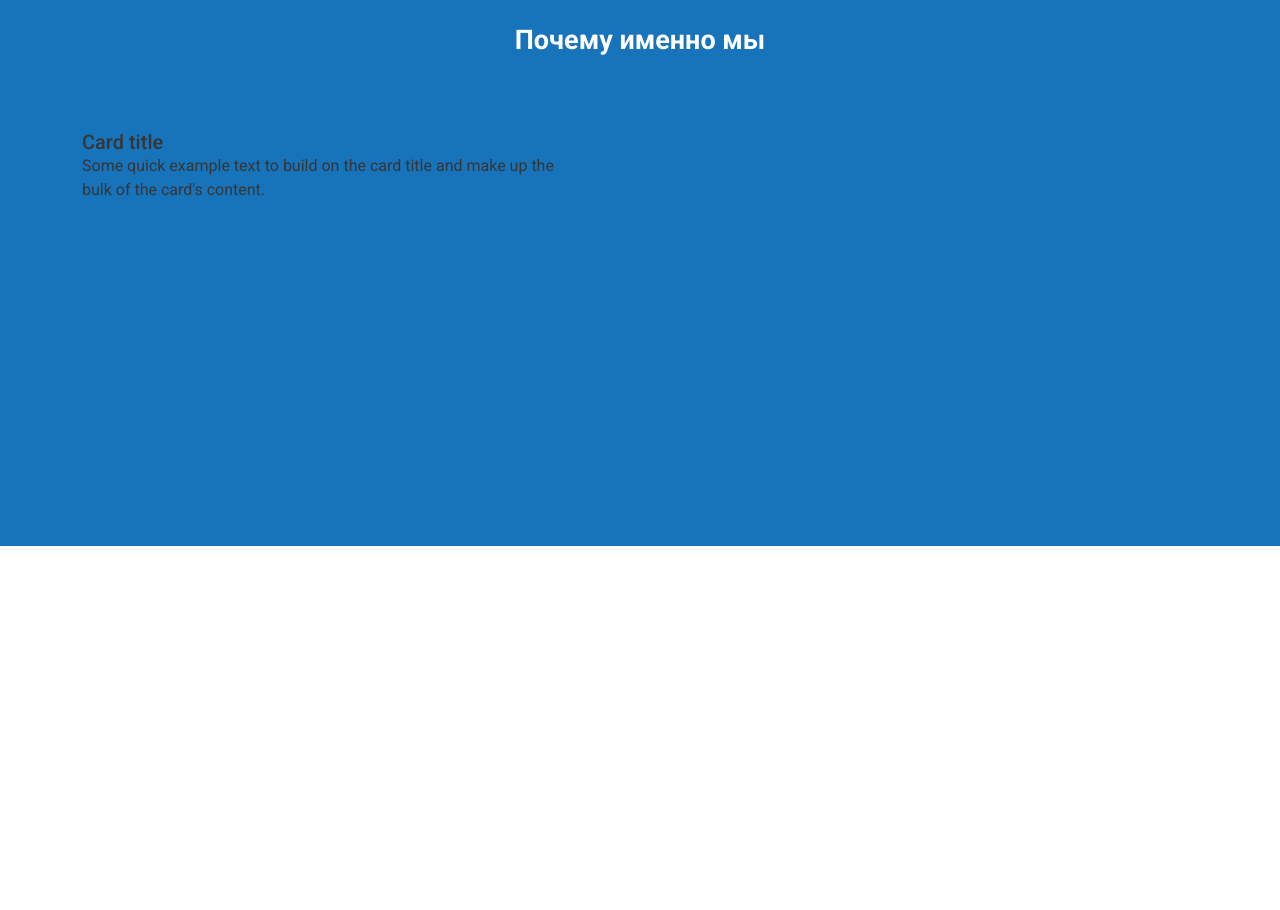
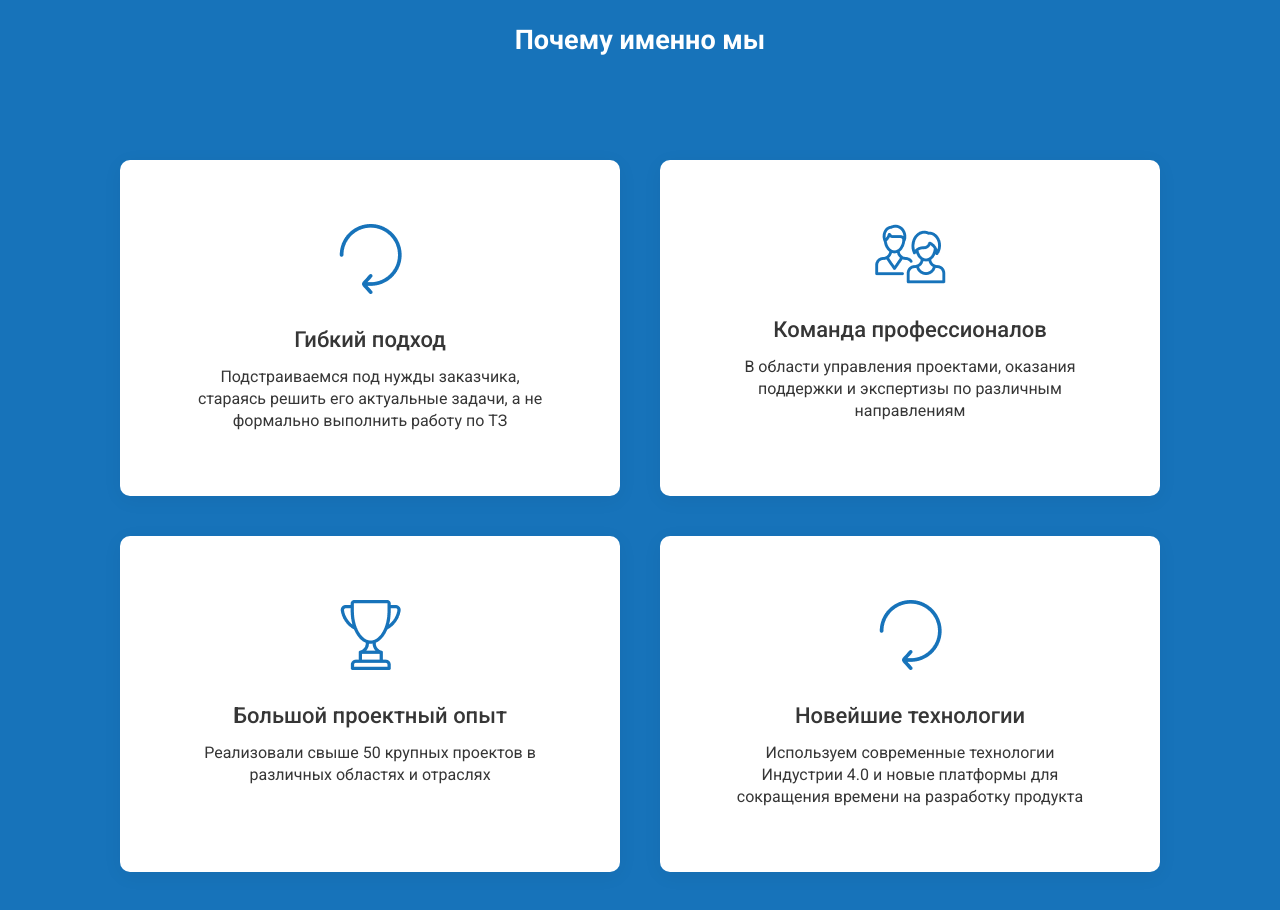
Before and after one commit to stinger93/it-technologies, a plain HTML site: page index.html in a window 1280 px wide. Shown: the part 840-1750 px from the top of the page. Before the commit the page ends 1386 px from the top, so only its background shows below. Drawn offline with nearby package versions, Linux system fonts and the light colour scheme.

Commit message:
Карточки и боксшадоу

```diff
--- a/css/main.css
+++ b/css/main.css
@@ -24,6 +24,7 @@
     line-height: 40px;
     color: #FFFFFF !important;
     text-align: center;
+    margin-bottom: 80px;
 }
 
 .title.dark{
@@ -145,11 +146,34 @@ nav{
     top: 54px;
 }
 
-.why-cards{
-
+.why-card{
+    width: 500px;
+    height: 336px;
+    background: #FFFFFF;
+    box-shadow: 0px 4px 20px rgba(0, 0, 0, 0.05);
+    border-radius: 10px;
+    padding: 64px 0;
+    margin: 20px;
+    transition: all ease .3s;
 }
 
-.why-card{
-    max-width: 485px;
-    height: 336px;
+.why-card:hover{
+    transition: all ease .3s;
+    cursor: pointer;
+    box-shadow: 0 0 30px 5px;
 }
+
+.why-card-title{
+    font-weight: 500;
+    font-size: 22px;
+    line-height: 130%;
+    margin-top: 32px;
+}
+
+.why-card-text{
+    font-weight: 400;
+    font-size: 16px;
+    line-height: 140%;
+    margin: 11px auto 0;
+    width: 360px;
+}
--- a/index.html
+++ b/index.html
@@ -37,15 +37,56 @@
     <section class="why bkg-blue">
         <div class="container section-container">
             <div class="title">Почему именно мы</div>
-            <div class="why-cards d-flex">
+            <div class="why-cards d-flex flex-wrap justify-content-center">
 
                 <div class="why-card">
 
-                    <img src="/assets/img/Cards/Vector.png" alt="...">
+                   <div class="d-flex justify-content-center">
+                       <img src="/assets/img/Cards/Vector.png" alt="...">
+                   </div>
 
-                    <div class="card-body">
-                        <h5 class="card-title">Card title</h5>
-                        <p class="card-text">Some quick example text to build on the card title and make up the bulk of the card's content.</p>
+                    <div class="card-body text-center">
+                        <h5 class="why-card-title">Гибкий подход</h5>
+                        <p class="why-card-text"> Подстраиваемся под нужды заказчика, стараясь решить его актуальные задачи, а не формально выполнить работу по ТЗ</p>
+                    </div>
+
+                </div>
+
+                <div class="why-card">
+
+                   <div class="d-flex justify-content-center">
+                       <img src="/assets/img/Cards/Union.png" alt="...">
+                   </div>
+
+                    <div class="card-body text-center">
+                        <h5 class="why-card-title">Команда профессионалов</h5>
+                        <p class="why-card-text">В области управления проектами, оказания поддержки и экспертизы по различным направлениям</p>
+                    </div>
+
+                </div>
+
+                <div class="why-card">
+
+                   <div class="d-flex justify-content-center">
+                       <img src="/assets/img/Cards/Vector(4).png" alt="...">
+                   </div>
+
+                    <div class="card-body text-center">
+                        <h5 class="why-card-title">Большой проектный опыт</h5>
+                        <p class="why-card-text">Реализовали свыше 50  крупных проектов в различных областях и отраслях</p>
+                    </div>
+
+                </div>
+
+                <div class="why-card">
+
+                   <div class="d-flex justify-content-center">
+                       <img src="/assets/img/Cards/Vector.png" alt="...">
+                   </div>
+
+                    <div class="card-body text-center">
+                        <h5 class="why-card-title">Новейшие технологии</h5>
+                        <p class="why-card-text">Используем современные технологии Индустрии 4.0 и новые платформы для сокращения времени на разработку продукта</p>
                     </div>
 
                 </div>
```
Also changed, not shown: assets/img/Cards/Union.png (added), assets/img/Cards/Vector (2).png (deleted), assets/img/Cards/Vector (3).png (deleted), assets/img/Cards/Vector(4).png (renamed from assets/img/Cards/Vector (4).png), assets/img/Cards/Vector(5).png (renamed from assets/img/Cards/Vector (5).png).
